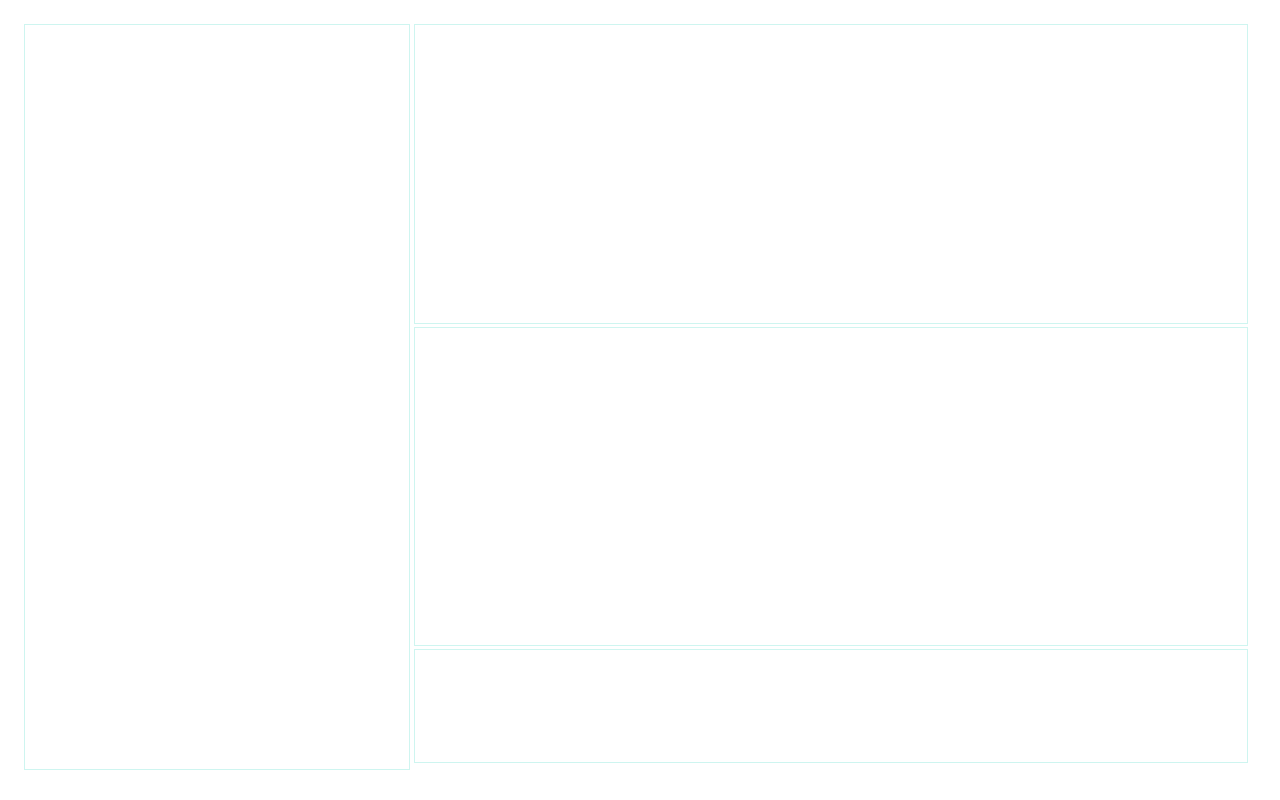
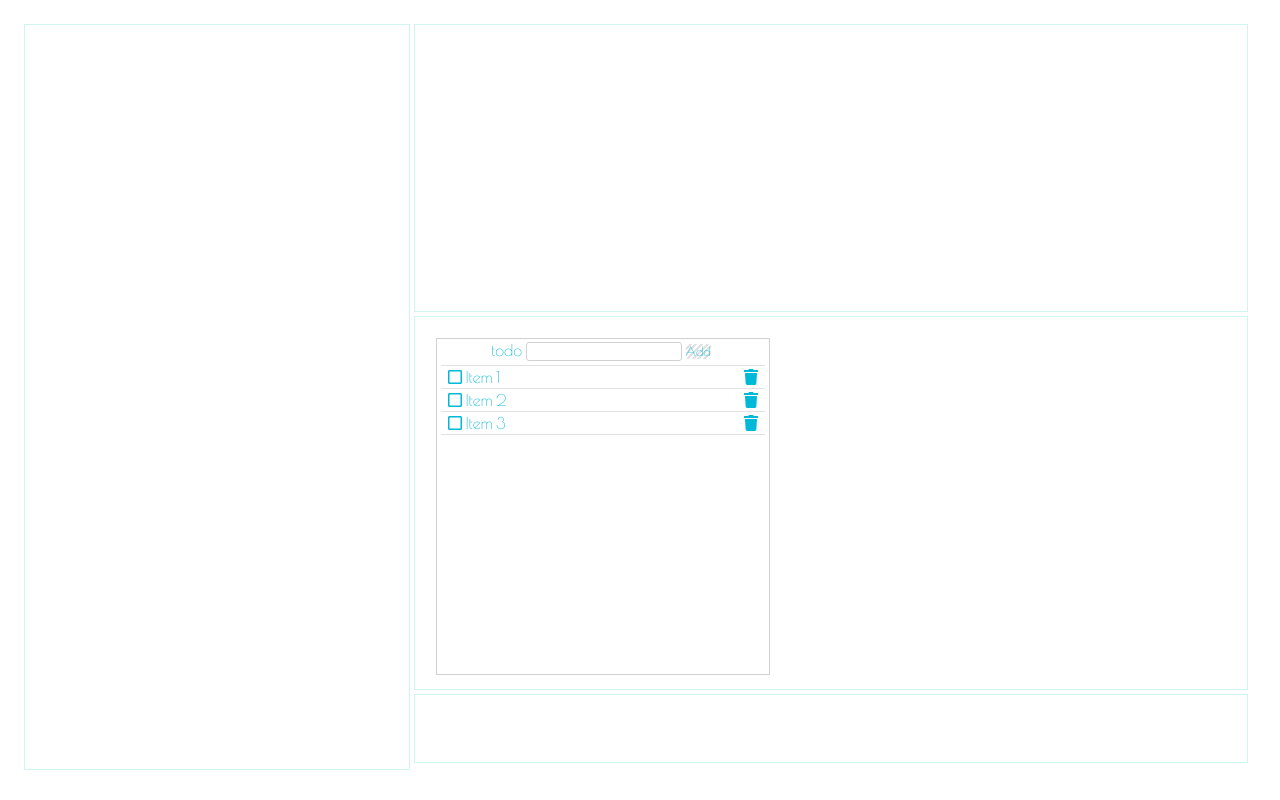
Before and after one commit to unios103/canvas_clock, a React app: page / in a window 1280 px wide. Built offline with nearby package versions, Linux system fonts and the light colour scheme; a small style sheet from the web is missing; the HTML template or start-up script is replaced by a standard one.

Commit message:
Add todo card

```diff
--- a/package.json
+++ b/package.json
@@ -19,6 +19,12 @@
     "webpack-dev-server": "^3.10.1"
   },
   "dependencies": {
+    "@fortawesome/fontawesome-svg-core": "^1.2.26",
+    "@fortawesome/free-brands-svg-icons": "^5.12.0",
+    "@fortawesome/free-regular-svg-icons": "^5.12.0",
+    "@fortawesome/free-solid-svg-icons": "^5.12.0",
+    "@fortawesome/react-fontawesome": "^0.1.8",
+    "ramda": "^0.26.1",
     "react": "^16.12.0",
     "react-dom": "^16.12.0"
   }
--- /dev/null
+++ b/src/components/Flame.jsx
@@ -0,0 +1,31 @@
+import React, { Component } from 'react';
+
+import Form from './Form.jsx';
+import List from './List.jsx';
+
+import './../css/rCss.css';
+import './../css/main.css';
+
+export default class Flame extends Component{
+    constructor(props){
+        super(props);
+        this.state={
+            todo:[]
+        };
+        this.handleAdd=this.handleAdd.bind(this);
+    }
+
+    handleAdd(e){
+        e.preventDefault();
+        console.log(e.target.title.value);
+    }
+
+    render(){
+        return(
+            <div className="flame title">
+                <Form handleAdd={this.handleAdd} />
+                <List />
+            </div>
+        )
+    }
+}
--- /dev/null
+++ b/src/components/Form.jsx
@@ -0,0 +1,13 @@
+import React, { Component } from 'react';
+
+import './../css/rCss.css';
+import './../css/main.css';
+
+const Form = (props) => (
+    <form className="form_field" onSubmit={props.handleAdd}>
+        <label className="form_label form_color">todo </label>
+        <input name="title" type="text" className="form_input" />
+        <input type="submit" value="Add" className="form_btn title" />
+    </form>
+);
+export default Form;
--- /dev/null
+++ b/src/components/List.jsx
@@ -0,0 +1,29 @@
+import React, { Component } from 'react';
+import { FontAwesomeIcon } from '@fortawesome/react-fontawesome';
+
+function List(){
+    const [checkbox,change_box]=React.useState(false);
+
+    function Check(e){
+        e.preventDefault();
+        change_box(!checkbox);
+    };
+
+    function Box(checkbox){
+        return checkbox ? <FontAwesomeIcon icon={['far', 'check-square']} /> : <FontAwesomeIcon icon={['far', 'square']} />;
+    }
+
+    return(
+        <div className="list_box">
+            <ul>
+                <li className="list"><span className="form_btn checkbox" onClick={Check}>{Box(checkbox)}</span>
+                    Item 1<span className="form_btn trash"><FontAwesomeIcon icon={['fas', 'trash']} /></span></li>
+                <li className="list"><span className="form_btn checkbox" onClick={Check}>{Box(checkbox)}</span>
+                    Item 2<span className="form_btn trash"><FontAwesomeIcon icon={['fas', 'trash']} /></span></li>
+                <li className="list"><span className="form_btn checkbox" onClick={Check}>{Box(checkbox)}</span>
+                    Item 3<span className="form_btn trash"><FontAwesomeIcon icon={['fas', 'trash']} /></span></li>
+            </ul>
+        </div>
+    );
+};
+export default List;
--- /dev/null
+++ b/src/css/font.css
@@ -0,0 +1,2 @@
+@import url('https://fonts.googleapis.com/css?family=Poiret+One&display=swap');
+@import url('http://mplus-fonts.sourceforge.jp/webfonts/general-j/mplus_webfonts.css');
--- a/src/css/main.css
+++ b/src/css/main.css
@@ -2,6 +2,11 @@ html{
     -webkit-app-region: drag; /* ドラッグ可能に */
     -webkit-user-select: none; /* ドラッグはテキスト選択と競合するので禁止 */
     height: 100vh;
+    background-color:white;
+}
+.title{
+    font-family: 'Poiret One', 'M+ Type-2 (general-j) Light', cursive;
+    color:#00b8d8;
 }
 .day{
     display:flex;
@@ -24,11 +29,65 @@ html{
     margin-bottom:3.8px;
 }
 .memo{
-    height: 40%;
+    height: 38.5%;
 }
 .card{
-    height:42.5%;
+    height:50%;
 }
 .page_title{
-    height: 15%;
+    height: 9%;
 }
+.flame{
+    height:90%;
+    width:40%;
+    margin:2.5%;
+    border:1px solid #d1d1d1;
+    text-align: center;
+}
+.form_field{
+    display: inline-block;
+    margin-top:3px;
+}
+button, input, select, textarea {
+    font-family : inherit;
+    font-size   : 80%;
+    height: 90%;
+}
+input[type="text"]{
+    color:#585858;
+    border:1px solid #d1d1d1;
+    border-radius:3px;
+    padding:1px;
+}
+input[type="text"]:focus{
+    box-shadow: 0px 0px 3px #d1d1d1;
+}
+input[type="submit"]{
+    border-radius:3px;
+    background: repeating-linear-gradient(
+        -45deg,
+        #e2e2e2,
+        #e2e2e2 2px,
+        white 2px,
+        white 4px
+    );
+}
+.form_btn{
+    cursor:pointer;
+    margin:0px;
+}
+.list_box{
+    margin:4px;
+    border-bottom:1px solid #e2e2e2;
+}
+.list{
+    border-top:1px solid #e2e2e2;
+    padding:3px;
+    text-align: left;
+}
+.form_btn{
+    margin:0px 4px;
+}
+.trash{
+    float: right;
+}
--- a/src/index.jsx
+++ b/src/index.jsx
@@ -1,22 +1,34 @@
 import React from 'react';
 import ReactDOM from 'react-dom';
-
+//fontawesome
+import { library } from '@fortawesome/fontawesome-svg-core';
+import { fab } from '@fortawesome/free-brands-svg-icons';
+import { fas } from '@fortawesome/free-solid-svg-icons';
+import { far } from '@fortawesome/free-regular-svg-icons';
+library.add(fab, fas, far);
+//jsx file
+import Flame from './components/Flame.jsx'
+//css file
+import './css/font.css';
+import './css/rCss.css';
 import './css/main.css';
-import './css/rCss.css';
 
 class App extends React.Component {
+
   render() {
     return (
       <div className="day">
-        <div className="remainder"></div>
-          <div className="page">
-            <div className="memo"></div>
-            <div className="card"></div>
-            <div className="page_title"></div>
-          </div>
+        <div className="remainder title"></div>
+        <div className="page title">
+        <div className="memo title"></div>
+        <div className="card title">
+          <Flame />
+        </div>
+          <div className="page_title title"></div>
+        </div>
       </div>
     );
   }
 }
 
-ReactDOM.render(<App/>, document.querySelector('#app'));
+ReactDOM.render(<App />, document.querySelector('#app'));
--- a/webpack.config.js
+++ b/webpack.config.js
@@ -26,7 +26,6 @@ module.exports = {
                     {
                         loader: "css-loader",
                         options: {
-                            url: false,
                             import:true,
                             modules: false,
                             sourceMap:true,
```
Also changed, not shown: 2 other files (tests, documents, lock files or other folders).
